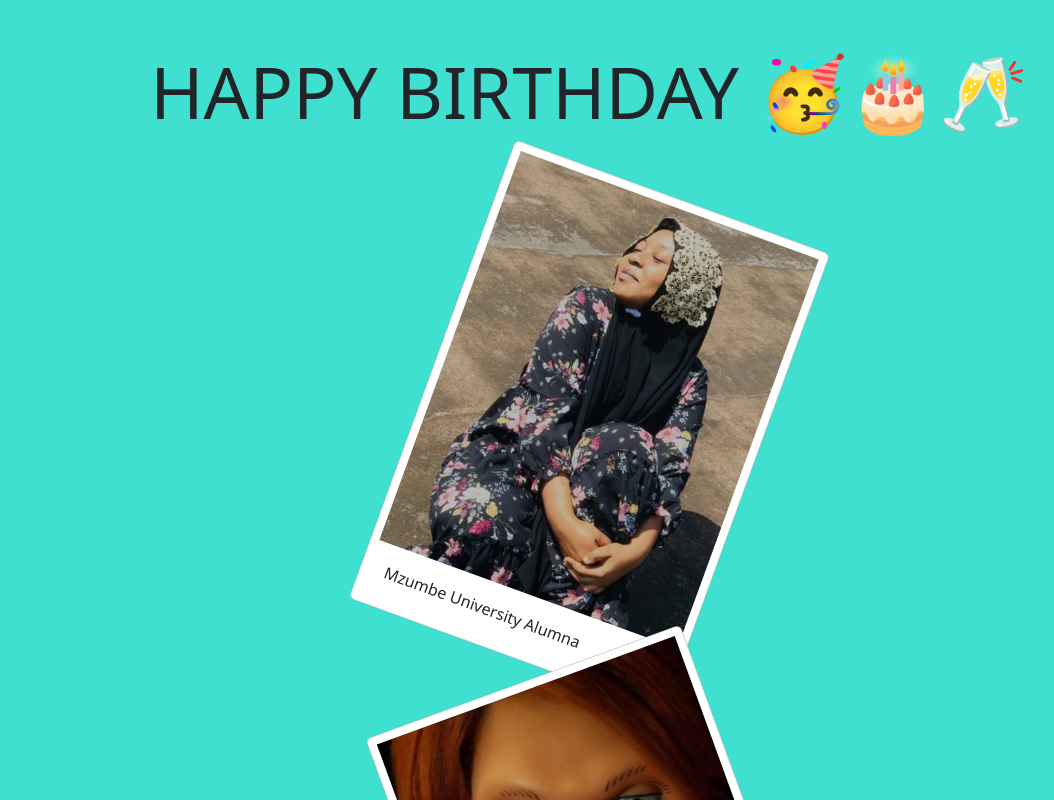
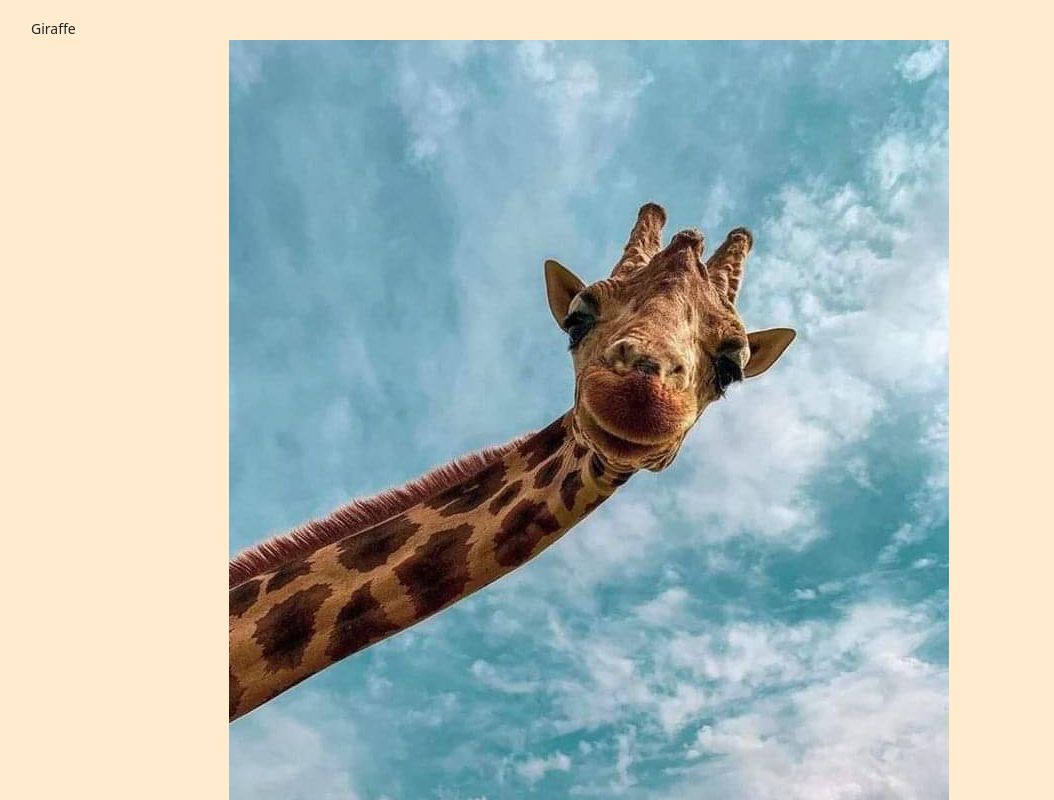
Before and after one commit to SundayMapunda/quotes, a React (Vite) app: page /quotes/board in a window 1280 px wide. Shown: the top 800 px of the page, without its empty margins (51-1105 px from the left). Built offline with nearby package versions, Linux system fonts and the light colour scheme.

Commit message:
Back To Basic

```diff
--- a/index.html
+++ b/index.html
@@ -10,7 +10,7 @@
     <meta name="viewport" content="width=device-width, initial-scale=1.0" />
     <title>Birthday</title>
   </head>
-  <body style="background-color: turquoise">
+  <body style="background-color: blanchedalmond">
     <div id="root"></div>
     <script type="module" src="/src/main.jsx"></script>
   </body>
--- a/src/Routes.jsx
+++ b/src/Routes.jsx
@@ -3,18 +3,18 @@ import { Route, createRoutesFromElements } from "react-router-dom";
 // import App from "./App.jsx";
 // import Quiz from "./pages/Quiz.jsx";
 import ErrorPage from "./pages/ErrorPage.jsx";
-import Birthday from "./pages/Birthday.jsx";
-import Wallpaper from "./pages/Wallpaper.jsx";
+// import Birthday from "./pages/Birthday.jsx";
+// import Wallpaper from "./pages/Wallpaper.jsx";
 
 const routes = createRoutesFromElements(
   <>
     {/* <Route path="/quotes/" element={<MainLayout />}  errorElement={<ErrorPage />}>
       <Route index element={<App />} />
-    </Route> */}
-    {/* <Route path="/quotes" element={<Quiz />} /> */}
-    {/* <Route path="*" element={<ErrorPage />} /> */}
-    <Route path="/quotes" element={<Birthday />} />
-    <Route path="/quotes/board" element={<Wallpaper />} />
+    </Route>
+    <Route path="/quotes" element={<Quiz />} /> */}
+    <Route path="*" element={<ErrorPage />} />
+    {/* <Route path="/quotes" element={<Birthday />} />
+    <Route path="/quotes/board" element={<Wallpaper />} /> */}
   </>
 );
 
--- a/src/pages/ErrorPage.jsx
+++ b/src/pages/ErrorPage.jsx
@@ -1,22 +1,24 @@
-import React from 'react'
-import { Link } from 'react-router-dom'
-import giraffe from './giraffe.jpg'
+import React from "react";
+import { Link } from "react-router-dom";
+import giraffe from "./giraffe.jpg";
 
 const ErrorPage = () => {
   return (
     <>
-    <div className="container">
-      <div className="picture my-3">
-        <span><small>Giraffe</small></span>
-        <img src={giraffe} alt="picture" className='img-fluid' />
-        <div className="title text-center my-3 display-5">
-          I'm not the only traveler, <br />
-          who has not repaid his debt.
+      <div className="container py-3">
+        <span>
+          <small>Giraffe</small>
+        </span>
+        <div className="picture text-center">
+          <img src={giraffe} alt="picture" className="img-fluid" />
+          <div className="title my-3 display-5">
+            I'm not the only traveler, <br />
+            who has not repaid his debt.
+          </div>
         </div>
       </div>
-    </div>
     </>
-  )
-}
+  );
+};
 
-export default ErrorPage
+export default ErrorPage;
```
Also changed, not shown: 1 other file (tests, documents, lock files or other folders).
